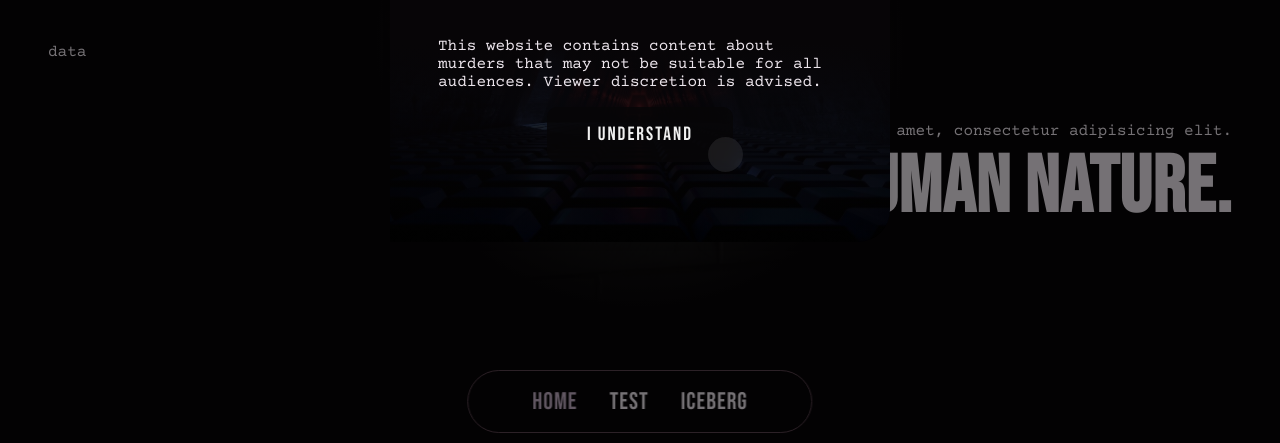
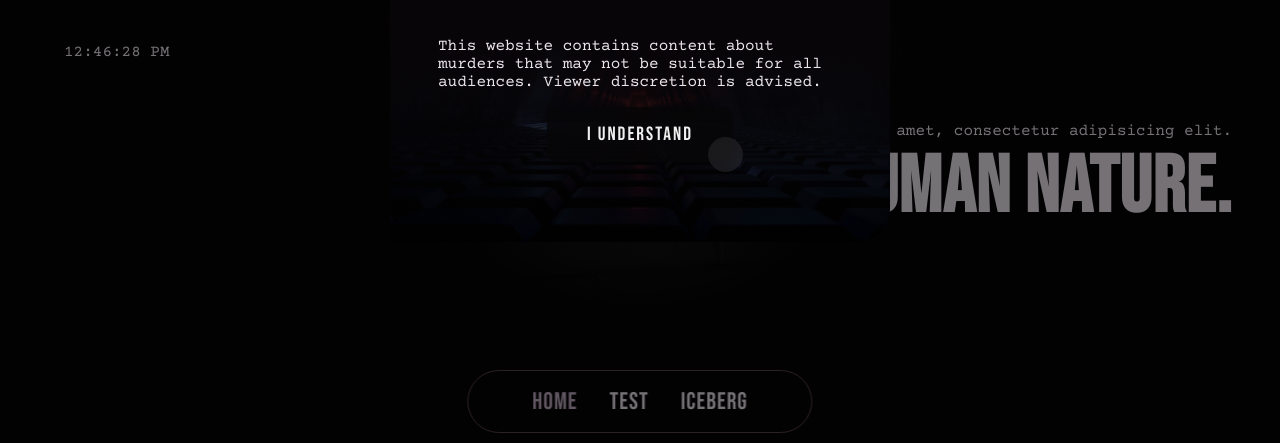
Before and after one commit to pawelek7k/murderSite, a React (Vite) app: page /murderSite/ in a window 1280 px wide. Shown: the part 357-800 px from the top of the page. Built offline with nearby package versions, Linux system fonts and the light colour scheme.

Commit message:
add timer to hero section

```diff
--- a/src/components/Date/Styles.ts
+++ b/src/components/Date/Styles.ts
@@ -3,5 +3,5 @@ import styled from "styled-components";
 export const Container = styled.div`
     position: absolute;
     top: 50%;
-    bottom: 50px;
+    left: 5%;
 `
--- a/src/components/Date/index.tsx
+++ b/src/components/Date/index.tsx
@@ -1,5 +1,16 @@
+import { useEffect, useState } from "react";
 import { Container } from "./Styles";
 
-export const Date = () => {
-  return <Container>data</Container>;
+export const TimeComponent = () => {
+  const [currentTime, setCurrentTime] = useState(new Date());
+
+  useEffect(() => {
+    const timer = setInterval(() => {
+      setCurrentTime(new Date());
+    }, 1000);
+
+    return () => clearInterval(timer);
+  }, []);
+
+  return <Container>{currentTime.toLocaleTimeString()}</Container>;
 };
--- a/src/components/Home/HeroSection/index.tsx
+++ b/src/components/Home/HeroSection/index.tsx
@@ -3,7 +3,7 @@ import { ImArrowDown2 } from "react-icons/im";
 import AngelLeft from "../../../images/angelLeft.png";
 import AngelRight from "../../../images/angelRight.png";
 import LogoIlluminati from "../../../images/conspiracy_theory_logo.png";
-import { Date } from "../../Date";
+import { TimeComponent } from "../../Date";
 import { Heading } from "../../Heading/h1";
 import { Image } from "../../Image";
 import { LookUp } from "../../LookUp";
@@ -19,7 +19,7 @@ export const Hero = () => {
   return (
     <>
       <Section>
-        <Date />
+        <TimeComponent />
         <motion.div
           className="p-6 bg-white rounded-md shadow-md"
           initial={{ opacity: 0, y: -50 }}
```
